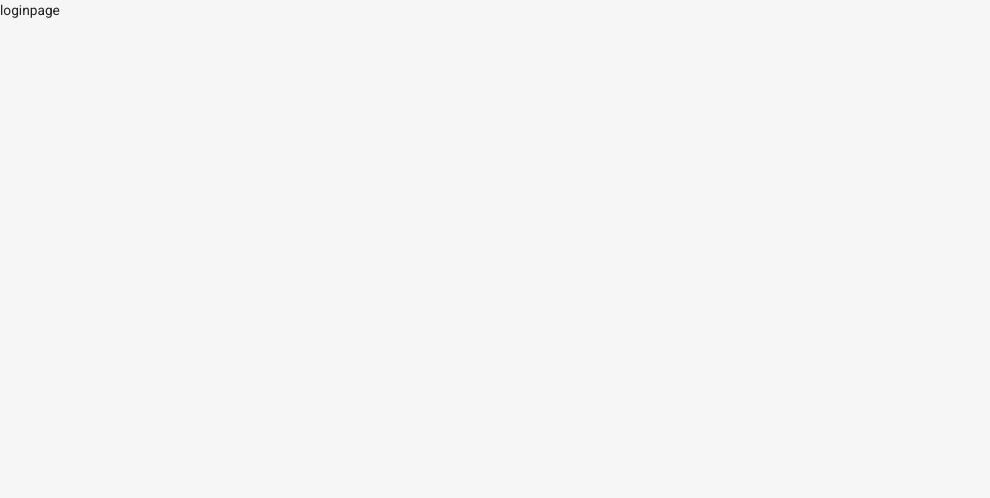
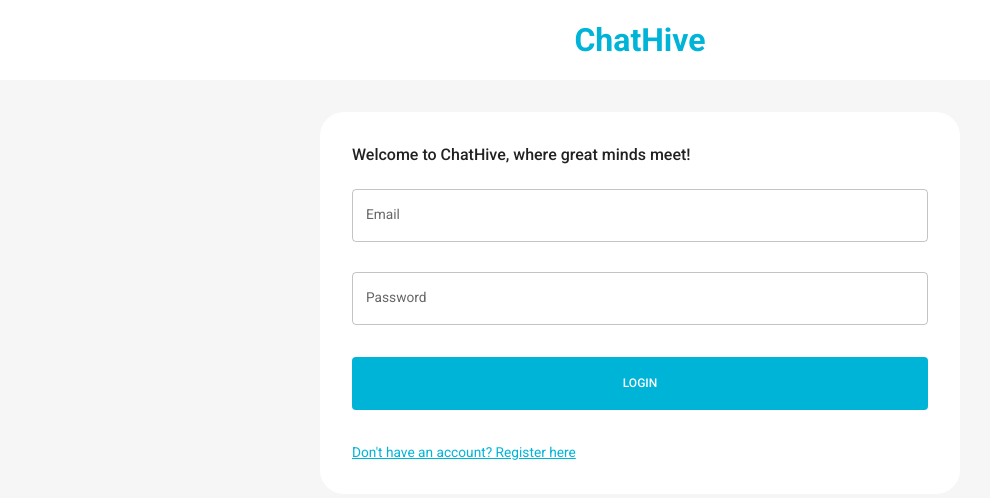
Before and after one commit to AndrewTrieu/chathive, a React (Create React App) app in the folder client/: page / in a window 1280 px wide. Shown: the top 498 px of the page, without its empty margins (0-990 px from the left). Built offline with nearby package versions, Linux system fonts and the light colour scheme.

Commit message:
Login and register page

```diff
--- /dev/null
+++ b/client/src/scenes/loginPage/Form.jsx
@@ -0,0 +1,276 @@
+import { useState } from "react";
+import {
+  Box,
+  Typography,
+  Button,
+  TextField,
+  useTheme,
+  useMediaQuery,
+} from "@mui/material";
+import EditOutlinedIcon from "@mui/icons-material/EditOutlined";
+import { Formik } from "formik";
+import * as yup from "yup";
+import { useNavigate } from "react-router-dom";
+import { useDispatch } from "react-redux";
+import { setLogin } from "state";
+import Dropzone from "react-dropzone";
+import FlexBetween from "components/FlexBetween";
+
+const registerSchema = yup.object().shape({
+  firstName: yup.string().required("First name is required"),
+  lastName: yup.string().required("Last name is required"),
+  email: yup.string().email("Invalid email").required("Email is required"),
+  password: yup.string().required("Password is required"),
+  location: yup.string(),
+  description: yup.string(),
+  profilePicture: yup.string(),
+});
+
+const loginSchema = yup.object().shape({
+  email: yup.string().email("Invalid email").required("Email is required"),
+  password: yup.string().required("Password is required"),
+});
+
+const initialRegisterValues = {
+  firstName: "",
+  lastName: "",
+  email: "",
+  password: "",
+  location: "",
+  description: "",
+  profilePicture: "",
+};
+
+const initialLoginValues = {
+  email: "",
+  password: "",
+};
+
+const Form = () => {
+  const [pageType, setPageType] = useState("login");
+  const { palette } = useTheme();
+  const dispatch = useDispatch();
+  const navigate = useNavigate();
+  const isNotMobile = useMediaQuery("(min-width: 600px)");
+  const isLogin = pageType === "login";
+  const isRegister = pageType === "register";
+
+  const register = async (values, onSubmitProps) => {
+    const formData = new FormData();
+    for (const key in values) {
+      formData.append(key, values[key]);
+    }
+    formData.append("profilePicturePath", values.profilePicture.name);
+
+    const savedUserResponse = await fetch(
+      "http://localhost:3001/auth/register",
+      {
+        method: "POST",
+        body: formData,
+      }
+    );
+
+    const savedUser = await savedUserResponse.json();
+    onSubmitProps.resetForm();
+
+    if (savedUser) {
+      setPageType("login");
+    }
+  };
+
+  const login = async (values, onSubmitProps) => {
+    const loggedInUserResponse = await fetch(
+      "http://localhost:3001/auth/login",
+      {
+        method: "POST",
+        headers: { "Content-Type": "application/json" },
+        body: JSON.stringify(values),
+      }
+    );
+
+    const loggedInUser = await loggedInUserResponse.json();
+    onSubmitProps.resetForm();
+
+    if (loggedInUser) {
+      dispatch(setLogin({ user: loggedInUser, token: loggedInUser.token }));
+      navigate("/home");
+    }
+  };
+
+  const handleFormSubmit = async (values, onSubmitProps) => {
+    if (isLogin) {
+      await login(values, onSubmitProps);
+    }
+    if (isRegister) {
+      await register(values, onSubmitProps);
+    }
+  };
+
+  return (
+    <Formik
+      onSubmit={handleFormSubmit}
+      initialValues={isLogin ? initialLoginValues : initialRegisterValues}
+      validationSchema={isLogin ? loginSchema : registerSchema}
+    >
+      {({
+        values,
+        errors,
+        touched,
+        handleChange,
+        handleBlur,
+        handleSubmit,
+        setFieldValue,
+        resetForm,
+      }) => (
+        <form onSubmit={handleSubmit}>
+          <Box
+            display="grid"
+            gap="30px"
+            gridTemplateColumns="repeat(4,minmax(0, 1fr))"
+            sx={{
+              "& > div": { gridColumn: isNotMobile ? undefined : "span 4" },
+            }}
+          >
+            {isRegister && (
+              <>
+                <TextField
+                  label="First name"
+                  onBlur={handleBlur}
+                  onChange={handleChange}
+                  value={values.firstName}
+                  name="firstName"
+                  error={
+                    Boolean(touched.firstName) && Boolean(errors.firstName)
+                  }
+                  helperText={touched.firstName && errors.firstName}
+                  sx={{ gridColumn: "span 2" }}
+                />
+                <TextField
+                  label="Last name"
+                  onBlur={handleBlur}
+                  onChange={handleChange}
+                  value={values.lastName}
+                  name="lastName"
+                  error={Boolean(touched.lastName) && Boolean(errors.lastName)}
+                  helperText={touched.lastName && errors.lastName}
+                  sx={{ gridColumn: "span 2" }}
+                />
+                <TextField
+                  label="Location"
+                  onBlur={handleBlur}
+                  onChange={handleChange}
+                  value={values.location}
+                  name="location"
+                  error={Boolean(touched.location) && Boolean(errors.location)}
+                  helperText={touched.location && errors.location}
+                  sx={{ gridColumn: "span 4" }}
+                />
+                <TextField
+                  label="Description"
+                  onBlur={handleBlur}
+                  onChange={handleChange}
+                  value={values.description}
+                  name="description"
+                  error={
+                    Boolean(touched.description) && Boolean(errors.description)
+                  }
+                  helperText={touched.description && errors.description}
+                  sx={{ gridColumn: "span 4" }}
+                />
+                <Box
+                  gridColumn="span 4"
+                  border={`1px solid ${palette.neutral.medium}`}
+                  borderRadius="5px"
+                  p="1rem"
+                >
+                  <Dropzone
+                    acceptedFiles=".jpg,.jpeg,.png"
+                    multiple={false}
+                    onDrop={(acceptedFiles) => {
+                      setFieldValue("profilePicture", acceptedFiles[0]);
+                    }}
+                  >
+                    {({ getRootProps, getInputProps }) => (
+                      <Box
+                        {...getRootProps()}
+                        border={`2px dashed ${palette.primary.main}`}
+                        p="1rem"
+                        sx={{ "&:hover": { cursor: "pointer" } }}
+                      >
+                        <input {...getInputProps()} />
+                        {!values.profilePicture ? (
+                          <p>Add your profile photo here</p>
+                        ) : (
+                          <FlexBetween>
+                            <Typography>
+                              {values.profilePicture.name}
+                            </Typography>
+                            <EditOutlinedIcon />
+                          </FlexBetween>
+                        )}
+                      </Box>
+                    )}
+                  </Dropzone>
+                </Box>
+              </>
+            )}
+            <TextField
+              label="Email"
+              onBlur={handleBlur}
+              onChange={handleChange}
+              value={values.email}
+              name="email"
+              error={Boolean(touched.email) && Boolean(errors.email)}
+              helperText={touched.email && errors.email}
+              sx={{ gridColumn: "span 4" }}
+            />
+            <TextField
+              label="Password"
+              type="password"
+              onBlur={handleBlur}
+              onChange={handleChange}
+              value={values.password}
+              name="password"
+              error={Boolean(touched.password) && Boolean(errors.password)}
+              helperText={touched.password && errors.password}
+              sx={{ gridColumn: "span 4" }}
+            />
+          </Box>
+          {/* Buttons */}
+          <Box>
+            <Button
+              fullWidth
+              type="submit"
+              sx={{
+                m: "2rem 0",
+                p: "1rem",
+                backgroundColor: palette.primary.main,
+                color: palette.background.alt,
+                "&:hover": { color: palette.primary.main },
+              }}
+            >
+              {isLogin ? "LOGIN" : "REGISTER"}
+            </Button>
+            <Typography
+              onClick={() => {
+                setPageType(isLogin ? "register" : "login");
+                resetForm();
+              }}
+              sx={{
+                textDecoration: "underline",
+                color: palette.primary.main,
+                "&:hover": { cursor: "pointer", color: palette.primary.light },
+              }}
+            >
+              {isLogin
+                ? "Don't have an account? Register here"
+                : "Already have an account? Login here"}
+            </Typography>
+          </Box>
+        </form>
+      )}
+    </Formik>
+  );
+};
+
+export default Form;
--- a/client/src/scenes/loginPage/index.jsx
+++ b/client/src/scenes/loginPage/index.jsx
@@ -1,7 +1,36 @@
+import { Box, Typography, useTheme, useMediaQuery } from "@mui/material";
+import Form from "./Form";
+
 const LoginPage = () => {
-    return (
-        <div>loginpage</div>
-    )
+  const theme = useTheme();
+  const isNotMobile = useMediaQuery("(min-width: 1000px)");
+
+  return (
+    <Box>
+      <Box
+        width="100%"
+        backgroundColor={theme.palette.background.alt}
+        p="1rem 6%"
+        textAlign="center"
+      >
+        <Typography fontWeight="bold" fontSize="32px" color="primary">
+          ChatHive
+        </Typography>
+      </Box>
+      <Box
+        width={isNotMobile ? "50%" : "95%"}
+        p="2rem"
+        margin="2rem auto"
+        borderRadius="1.5rem"
+        backgroundColor={theme.palette.background.alt}
+      >
+        <Typography fontWeight="500" variant="h5" sx={{ mb: "1.5rem" }}>
+          Welcome to ChatHive, where great minds meet!
+        </Typography>
+        <Form />
+      </Box>
+    </Box>
+  );
 };
 
 export default LoginPage;
```
Also changed, not shown: 1 other file (tests, documents, lock files or other folders).
